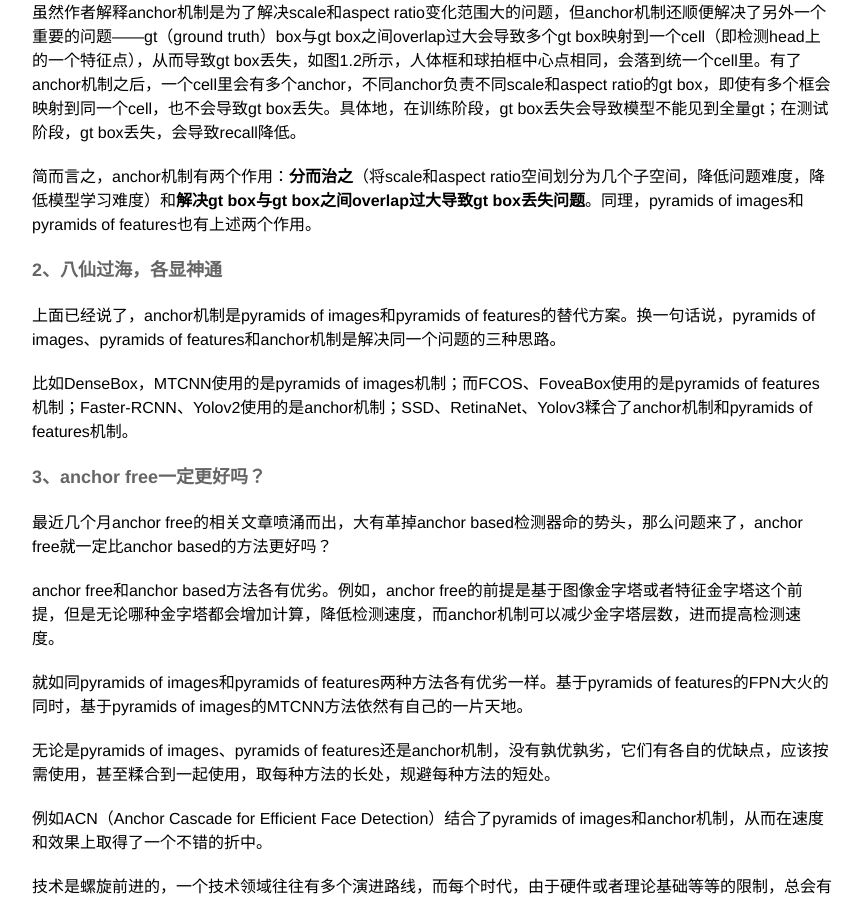
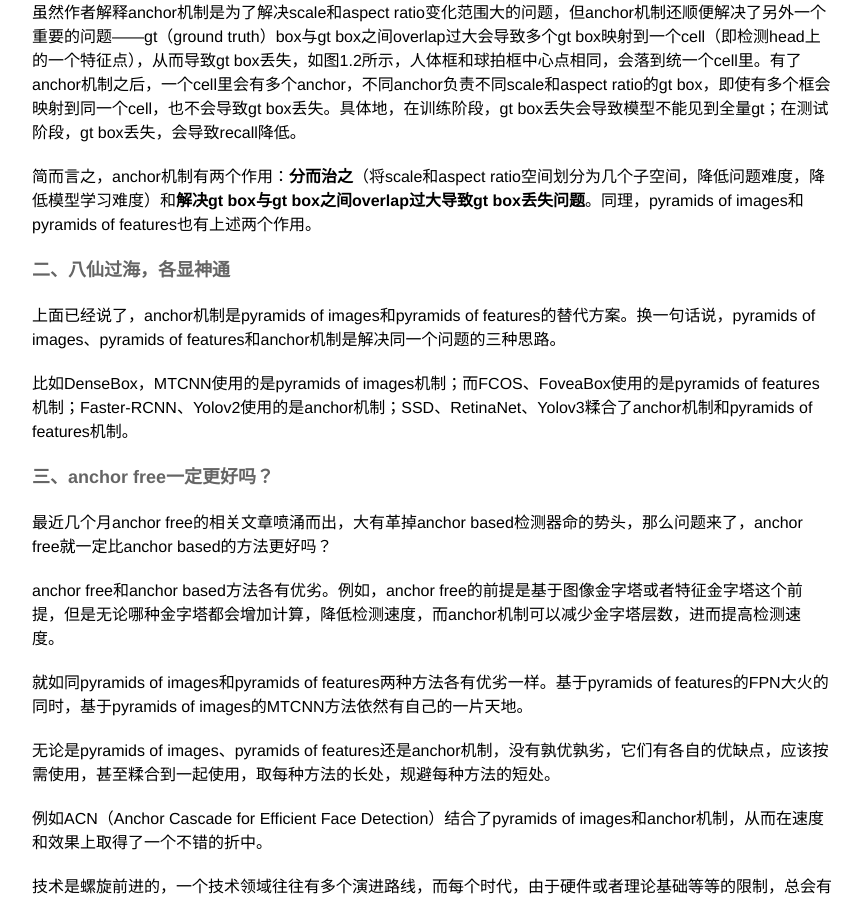
Before and after one commit to mileistone/mileistone.github.io, a Jekyll site: the page built from _posts/2019-07-10-why-anchor.md, in a window 1280 px wide and 900 px high, scrolled down 1314 px. Shown: the whole window, without its empty margins (208-1069 px from the left). Built offline with Jekyll 4.4.1, drawn with Linux system fonts in a browser that asks for light colours; some of the changed text lies outside the part shown.

Commit message:
Update 2019-07-10-why-anchor.md

```diff
--- a/_posts/2019-07-10-why-anchor.md
+++ b/_posts/2019-07-10-why-anchor.md
@@ -32,12 +32,12 @@ Faster-RCNN中使用anchor机制的motivation如下：
 
 简而言之，anchor机制有两个作用：**分而治之**（将scale和aspect ratio空间划分为几个子空间，降低问题难度，降低模型学习难度）和**解决gt box与gt box之间overlap过大导致gt box丢失问题**。同理，pyramids of images和pyramids of features也有上述两个作用。
 
-##### 2、八仙过海，各显神通
+##### 二、八仙过海，各显神通
 上面已经说了，anchor机制是pyramids of images和pyramids of features的替代方案。换一句话说，pyramids of images、pyramids of features和anchor机制是解决同一个问题的三种思路。
 
 比如DenseBox，MTCNN使用的是pyramids of images机制；而FCOS、FoveaBox使用的是pyramids of features机制；Faster-RCNN、Yolov2使用的是anchor机制；SSD、RetinaNet、Yolov3糅合了anchor机制和pyramids of features机制。
 
-##### 3、anchor free一定更好吗？
+##### 三、anchor free一定更好吗？
 最近几个月anchor free的相关文章喷涌而出，大有革掉anchor based检测器命的势头，那么问题来了，anchor free就一定比anchor based的方法更好吗？
 
 anchor free和anchor based方法各有优劣。例如，anchor free的前提是基于图像金字塔或者特征金字塔这个前提，但是无论哪种金字塔都会增加计算，降低检测速度，而anchor机制可以减少金字塔层数，进而提高检测速度。
```
Also changed, not shown: other parts of _posts/2019-07-10-why-anchor.md (+1 -1 lines).
